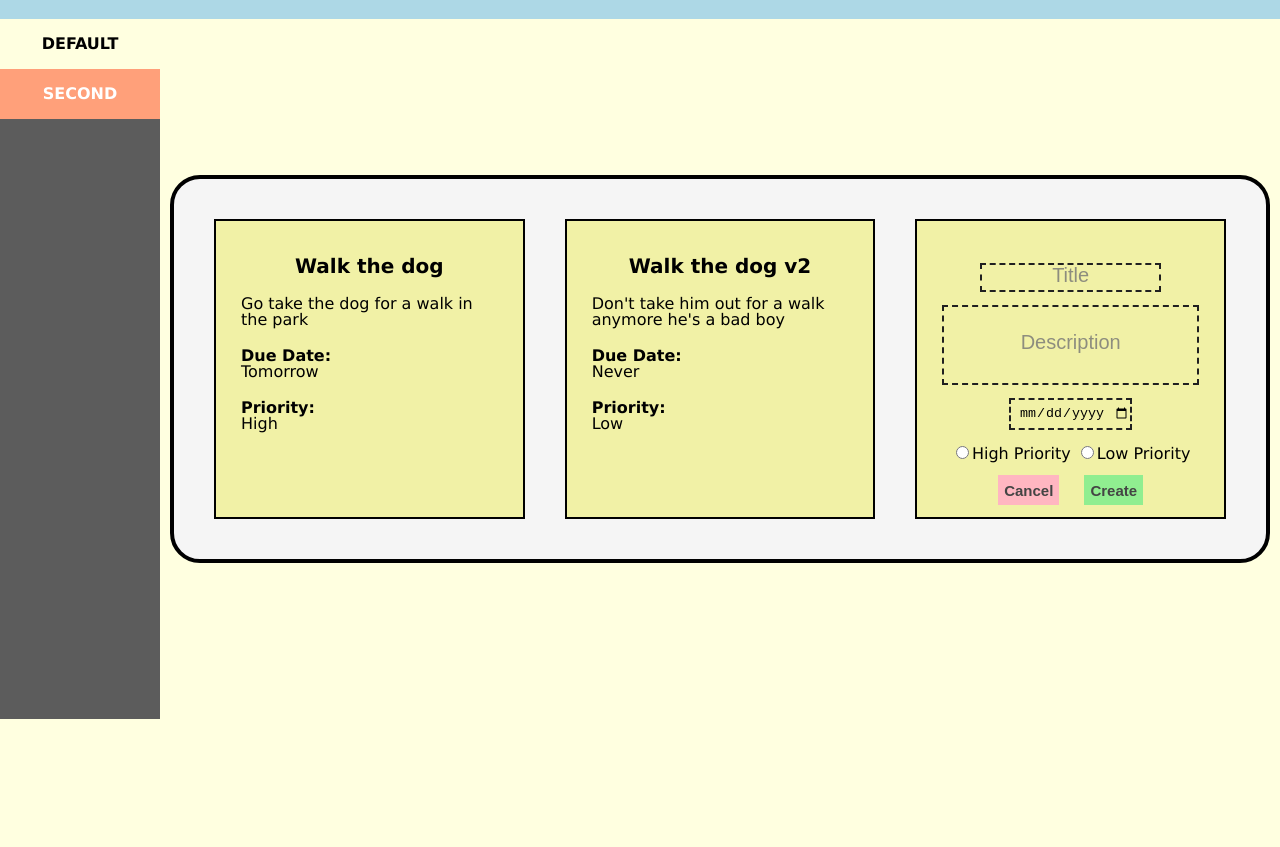
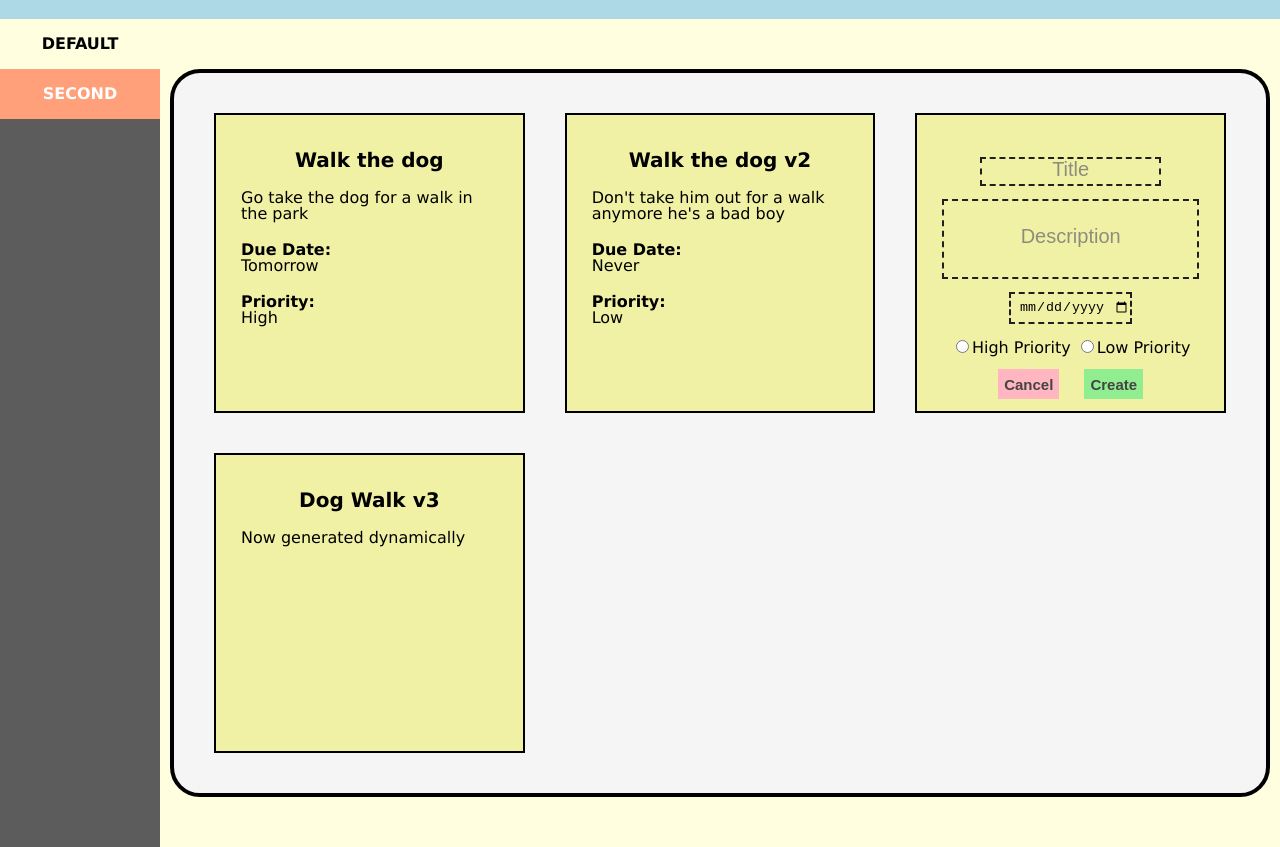
Before and after one commit to lufere/to-do-list, a website with bundled scripts: page dist/index.html in a window 1280 px wide. Shown: the part 81-928 px from the top of the page. Before the commit the page ends 800 px from the top, so only its background shows below. Built offline with nearby package versions, Linux system fonts and the light colour scheme.

Commit message:
Created a DOM method to dynamically create and append a todo

```diff
--- a/css/style.css
+++ b/css/style.css
@@ -52,6 +52,7 @@ aside section{
     justify-content: center;
     align-items: center;
     height: 50px;
+    cursor: pointer;
 }
 
 aside section:first-child{
--- a/src/DOM-manipulation.js
+++ b/src/DOM-manipulation.js
@@ -0,0 +1,23 @@
+const DOM = (()=>{
+    const createTodo = (todo) =>{
+        let todoContainer = document.createElement("div");
+        todoContainer.classList.add("todo");
+        let title = document.createElement("h3");
+        title.classList.add("title");
+        title.innerHTML = todo.title;
+        let description = document.createElement("p");
+        description.classList.add("description");
+        description.innerHTML = todo.description;
+        let dueDate = document.createElement("p");
+        todoContainer.appendChild(title);
+        todoContainer.appendChild(description);
+        document.querySelector("#list").appendChild(todoContainer);
+    }
+
+    const alertme = () =>{
+        alert("it works!");
+    }
+    return {createTodo, alertme}
+})()
+
+export default DOM
--- a/src/index.js
+++ b/src/index.js
@@ -1,3 +1,5 @@
+import DOM from "./DOM-manipulation";
+
 const Todo = (title, description, dueDate, priority) =>{
     let completed = false;
     return{title, description, dueDate, priority, completed}
@@ -28,7 +30,7 @@ const list = (()=>{
     }
 
     const createTodo = (title, description, dueDate, priority) =>{
-        var test = Todo(title, description, dueDate, priority)
+        var test = Todo(title, description, dueDate, priority);
         currentProject.add(test);
     }
 
@@ -76,4 +78,9 @@ function test(e){
     console.log(initial.findPosition(classTest.innerHTML));
 
 }
-document.querySelector("#one").addEventListener("click",test);
+var testObject ={
+    title : "Dog Walk v3",
+    description : "Now generated dynamically"
+};
+// document.querySelector("#one").addEventListener("click",test);
+DOM.createTodo(testObject);
```
Also changed, not shown: dist/main.js.
